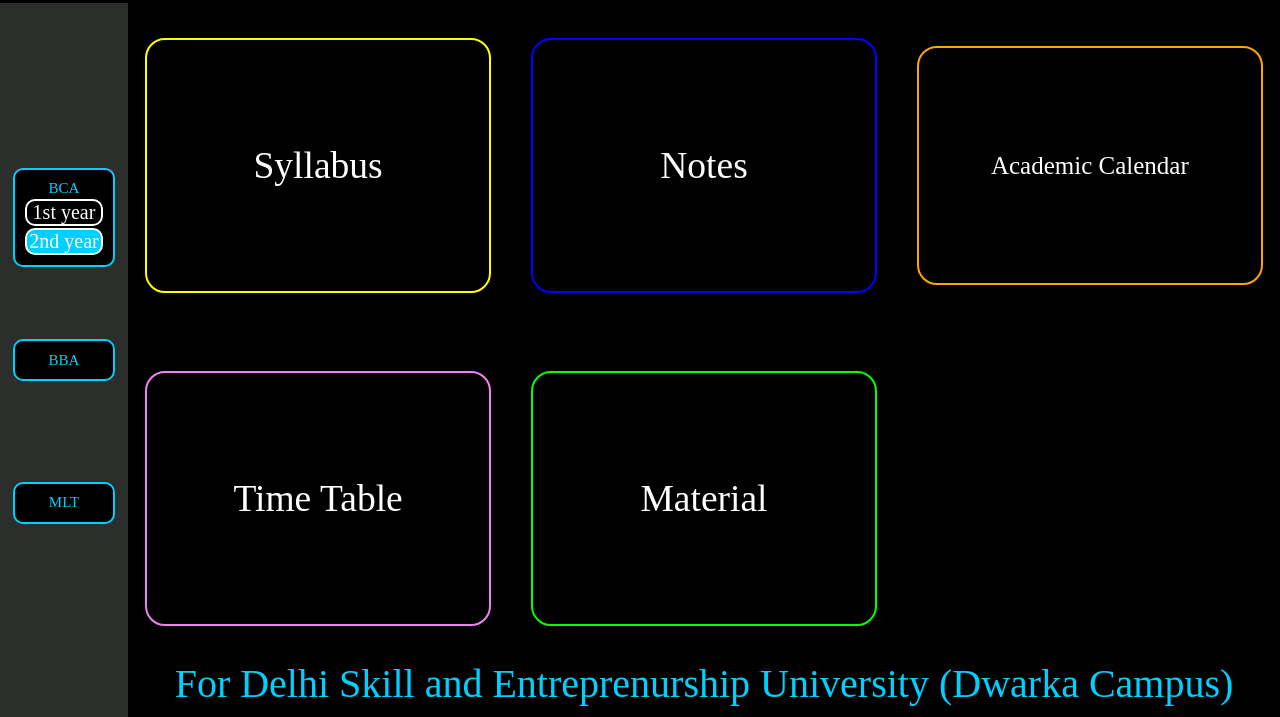
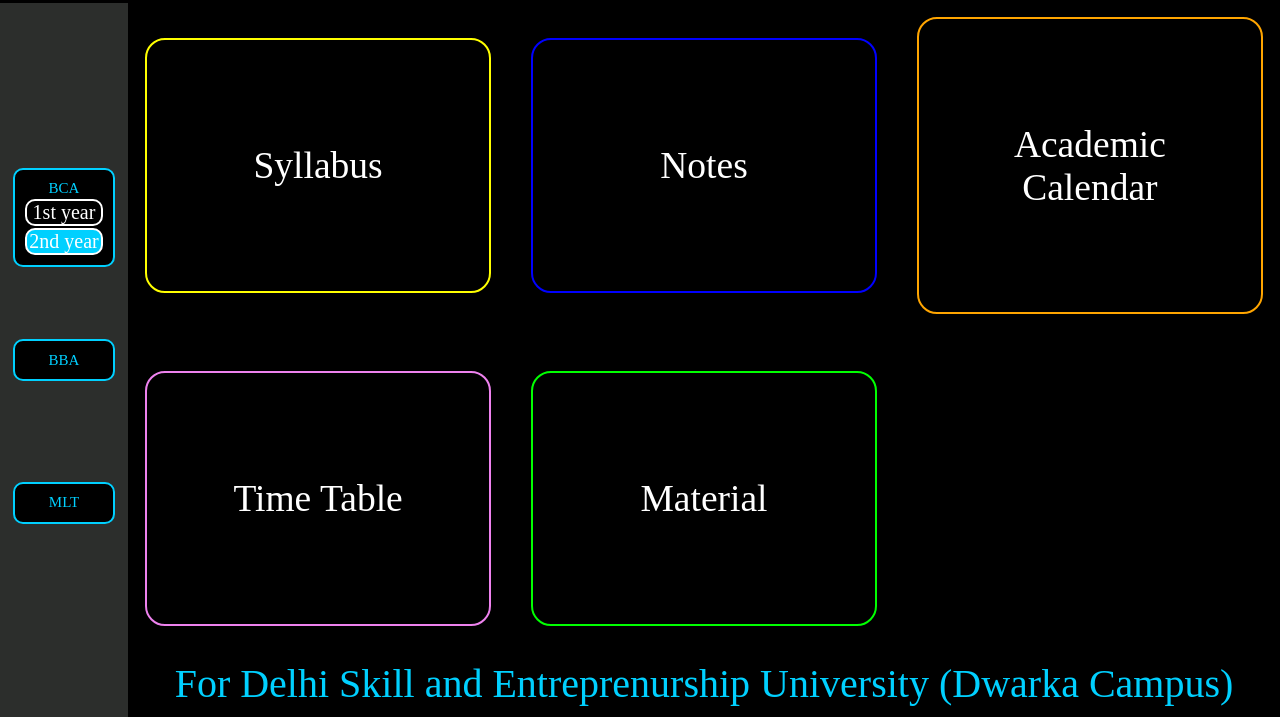
Before and after one commit to lakshayahujaa/study-material, a plain HTML site: page index.html in a window 1280 px wide. Shown: the part 83-800 px from the top of the page. Drawn offline with Linux system fonts and the light colour scheme.

Commit message:
aca resize

```diff
--- a/stylesi.css
+++ b/stylesi.css
@@ -277,7 +277,7 @@
   grid-area: aca;
   border: 2px solid orange;
   position: relative;
-  font-size: 50%;
+  font-size: 75%;
   z-index: 0;
 }
 #aca:hover {
```
